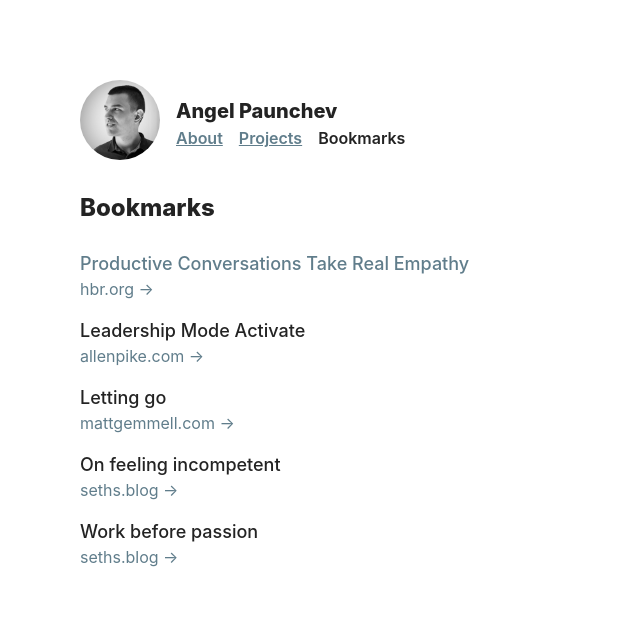
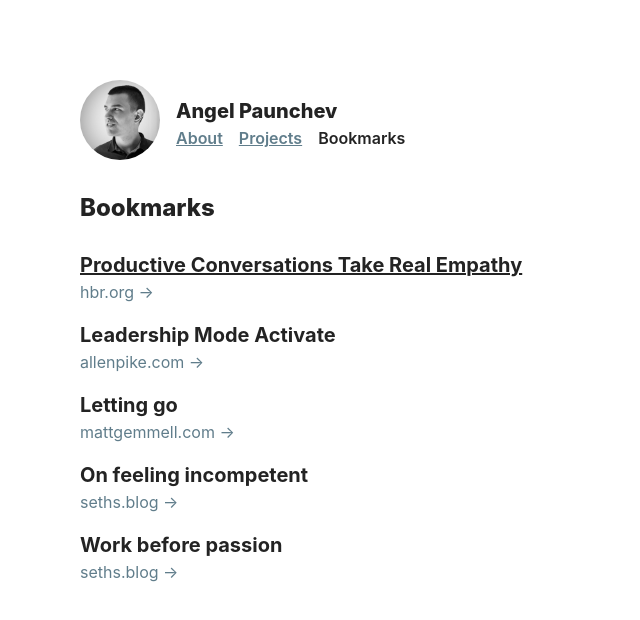
Before and after one commit to apaunchev/paunchev.com, a Next.js app: page /bookmarks in a window 1280 px wide. In both pictures the pointer is over the element "Productive Conversations Take Real Empathy". Shown: the top 620 px of the page, without its empty margins (0-640 px from the left). Built offline with nearby package versions, Linux system fonts and the light colour scheme.

Commit message:
update bookmark style

```diff
--- a/styles.css
+++ b/styles.css
@@ -184,16 +184,14 @@ blockquote {
 
 .Bookmark:hover,
 .Bookmark:focus {
-  cursor: pointer;
   text-decoration: none;
-  color: var(--font-color-secondary);
 }
 
-.Bookmark__title {
-  font-weight: 500;
-  font-size: 1.125rem;
+.Bookmark:hover .Bookmark__title {
+  text-decoration: underline;
 }
 
 .Bookmark__url {
   color: var(--font-color-secondary);
+  text-decoration: none;
 }
```
